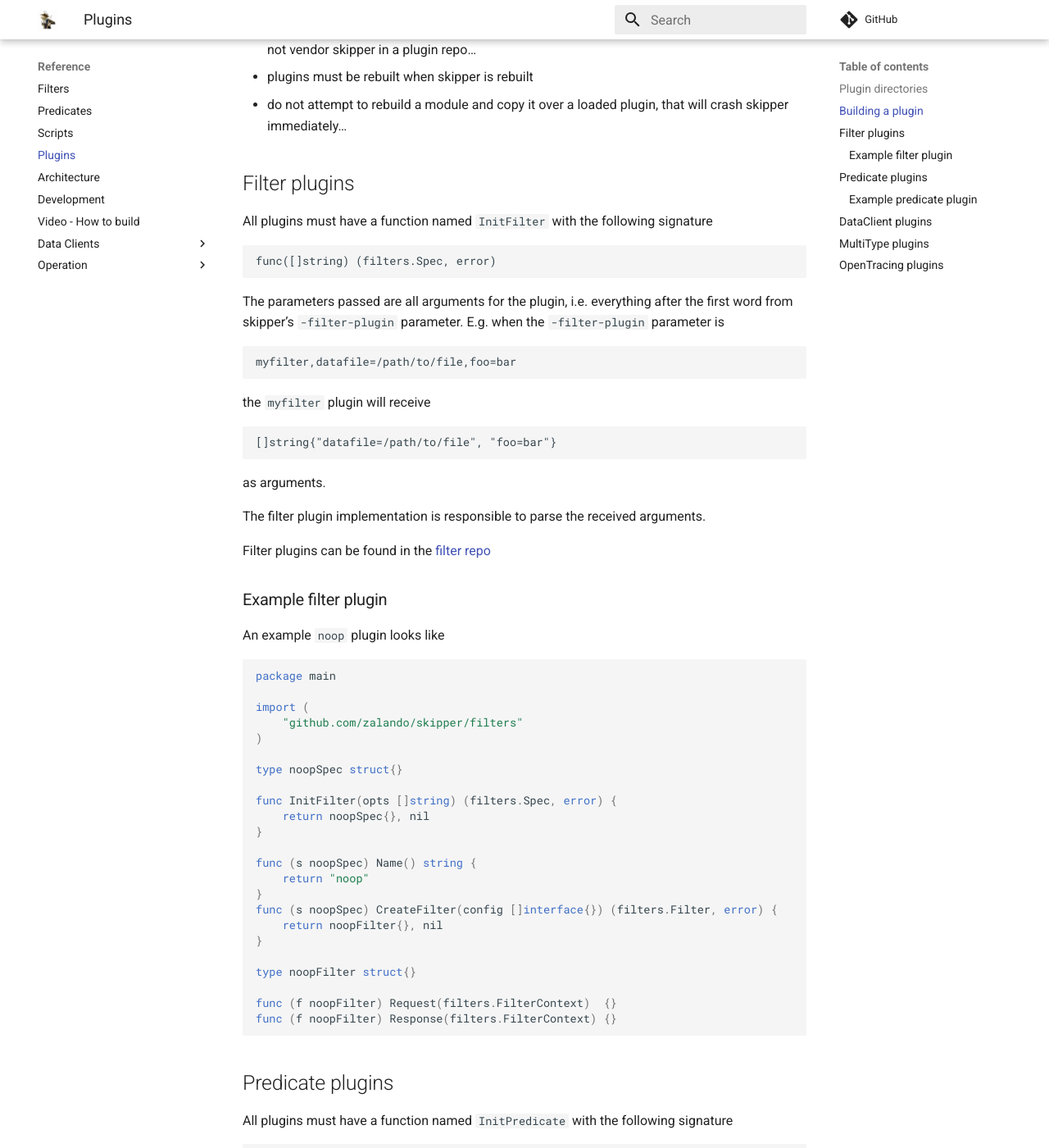
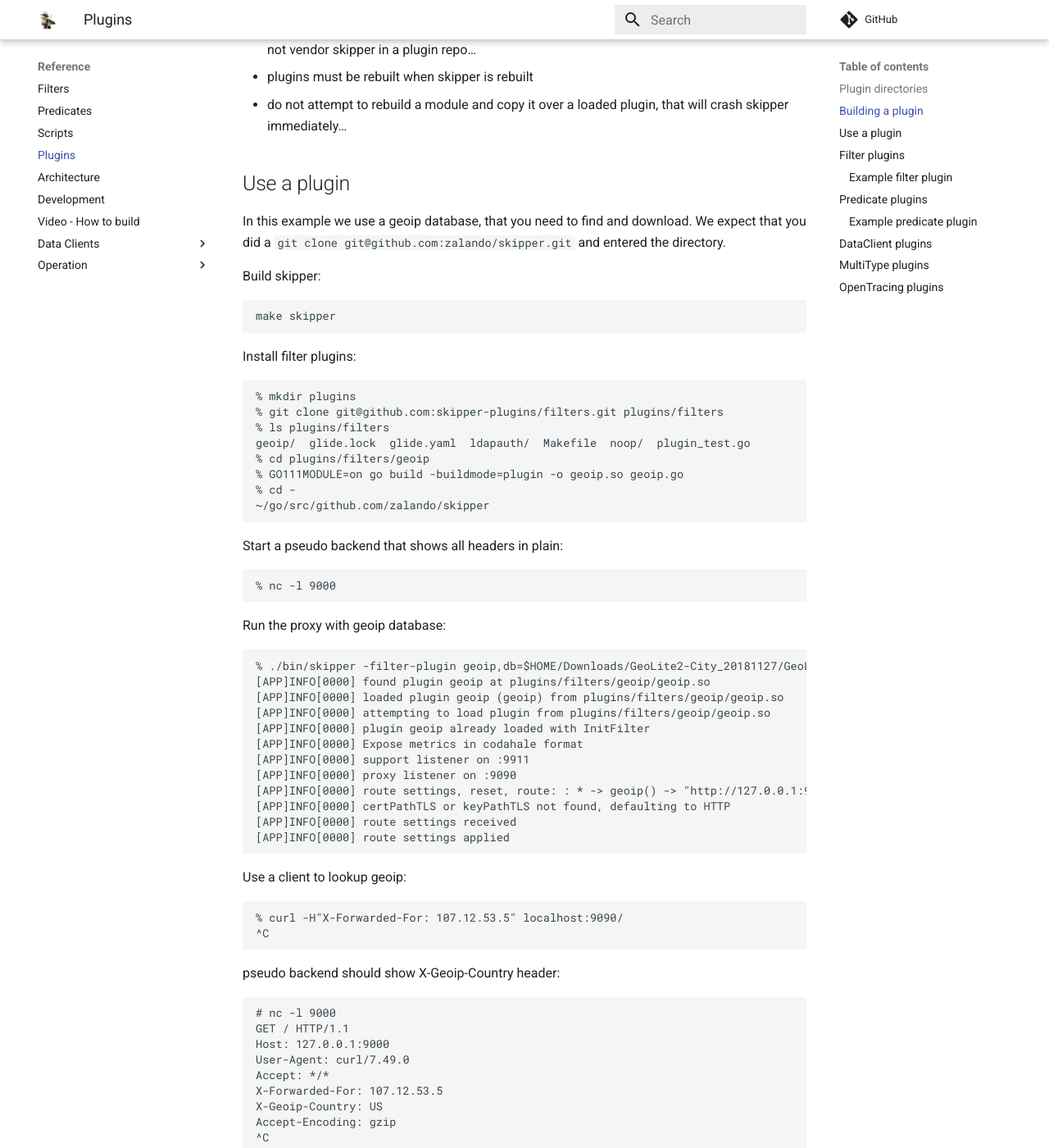
Before and after one commit to zalando/skipper, an MkDocs documentation site: the page built from docs/reference/plugins.md, in a window 1280 px wide and 1400 px high, scrolled down 1025 px. Shown: the whole window at 82% size. Built offline with MkDocs 1.6.1 and Material for MkDocs 9.7.7, drawn with Linux system fonts in a browser that asks for light colours; comment, search, counter and statistics services are not loaded; some of the changed text lies outside the part shown.

Commit message:
show how to use a plugin
Signed-off-by: Sandor Szücs <sandor.szuecs@zalando.de>

````diff
--- a/docs/reference/plugins.md
+++ b/docs/reference/plugins.md
@@ -43,6 +43,84 @@ There are some pitfalls:
 * plugins must be rebuilt when skipper is rebuilt
 * do not attempt to rebuild a module and copy it over a loaded plugin, that
   will crash skipper immediately...
+
+## Use a plugin
+
+In this example we use a geoip database, that you need to find and download.
+We expect that you did a `git clone git@github.com:zalando/skipper.git` and
+entered the directory.
+
+Build skipper:
+
+```
+make skipper
+```
+
+Install filter plugins:
+
+```
+% mkdir plugins
+% git clone git@github.com:skipper-plugins/filters.git plugins/filters
+% ls plugins/filters
+geoip/  glide.lock  glide.yaml  ldapauth/  Makefile  noop/  plugin_test.go
+% cd plugins/filters/geoip
+% GO111MODULE=on go build -buildmode=plugin -o geoip.so geoip.go
+% cd -
+~/go/src/github.com/zalando/skipper
+```
+
+Start a pseudo backend that shows all headers in plain:
+
+```
+% nc -l 9000
+
+```
+
+Run the proxy with geoip database:
+
+```
+% ./bin/skipper -filter-plugin geoip,db=$HOME/Downloads/GeoLite2-City_20181127/GeoLite2-City.mmdb -inline-routes '* -> geoip() -> "http://127.0.0.1:9000"'
+[APP]INFO[0000] found plugin geoip at plugins/filters/geoip/geoip.so
+[APP]INFO[0000] loaded plugin geoip (geoip) from plugins/filters/geoip/geoip.so
+[APP]INFO[0000] attempting to load plugin from plugins/filters/geoip/geoip.so
+[APP]INFO[0000] plugin geoip already loaded with InitFilter
+[APP]INFO[0000] Expose metrics in codahale format
+[APP]INFO[0000] support listener on :9911
+[APP]INFO[0000] proxy listener on :9090
+[APP]INFO[0000] route settings, reset, route: : * -> geoip() -> "http://127.0.0.1:9000"
+[APP]INFO[0000] certPathTLS or keyPathTLS not found, defaulting to HTTP
+[APP]INFO[0000] route settings received
+[APP]INFO[0000] route settings applied
+```
+
+Use a client to lookup geoip:
+
+```
+% curl -H"X-Forwarded-For: 107.12.53.5" localhost:9090/
+^C
+```
+
+
+pseudo backend should show X-Geoip-Country header:
+
+```
+# nc -l 9000
+GET / HTTP/1.1
+Host: 127.0.0.1:9000
+User-Agent: curl/7.49.0
+Accept: */*
+X-Forwarded-For: 107.12.53.5
+X-Geoip-Country: US
+Accept-Encoding: gzip
+^C
+```
+
+skipper should show additional log lines, because of the CTRL-C:
+
+```
+[APP]ERRO[0082] error while proxying, route  with backend http://127.0.0.1:9000, status code 500: dialing failed false: EOF
+107.12.53.5 - - [28/Nov/2018:14:39:40 +0100] "GET / HTTP/1.1" 500 22 "-" "curl/7.49.0" 2753 localhost:9090 - -
+```
 
 ## Filter plugins
 
````
